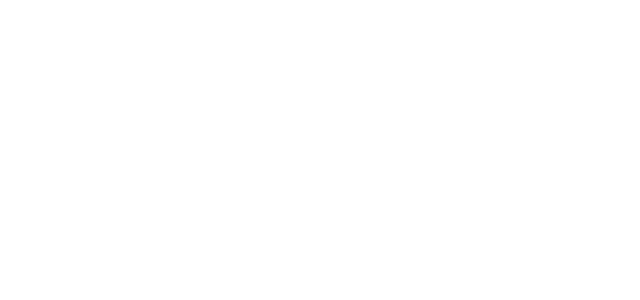
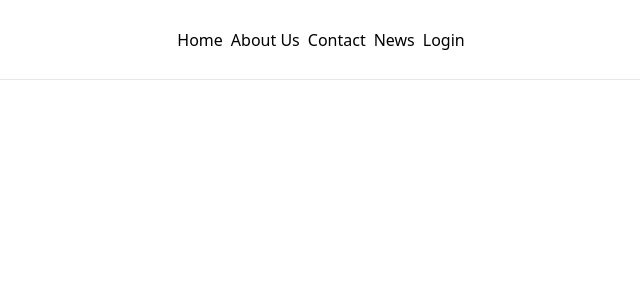
Before and after one commit to jan1924/harmony, a Next.js app: page / in a window 1280 px wide. Shown: the top 300 px of the page, without its empty margins (319-959 px from the left). Built offline with nearby package versions, Linux system fonts and the light colour scheme.

Commit message:
commit message here

```diff
--- a/src/app/layout.tsx
+++ b/src/app/layout.tsx
@@ -1,6 +1,7 @@
 import type { Metadata } from "next";
 import { Inter } from "next/font/google";
 import "./globals.css";
+import { Navbar } from "@/components/Navbar";
 
 const inter = Inter({ subsets: ["latin"] });
 
@@ -16,7 +17,9 @@
 }>) {
   return (
     <html lang="en">
-      <body className="min-h-screen flex flex-col">{children}</body>
+      <body className="min-h-screen flex flex-col">
+      <Navbar/>
+        {children}</body>
     </html>
   );
 }
--- a/src/app/page.tsx
+++ b/src/app/page.tsx
@@ -1,7 +1,7 @@
 'use client'
 
 import Image from "next/image";
-import Logo from "../../public/animation.gif"
+import Logo from "../../public/animation2.gif"
 import { useEffect, useState } from "react";
 export default function Home() {
   const [loading, setLoading] = useState(true);
@@ -15,8 +15,12 @@
   }, []);
 
   return (
-    <main className="bg-[#BFAE94] h-full">
-      {loading && <Image className="h-screen w-screen object-contain" src={Logo} alt="Animation" height={1080} width={1920}/>}
+    <main className="h-full">
+      {loading &&
+      <div className="bg-[#BFAE94] absolute inset-0 h-screen w-screen">
+      <Image className="h-full w-full object-contain" src={Logo} alt="Animation" height={1080} width={1920}/>
+      </div>
+      }
     </main>
   );
 }
--- /dev/null
+++ b/src/components/Navbar.tsx
@@ -0,0 +1,13 @@
+export const Navbar = ()=>{
+    return (
+        <header className="w-full h-20 border-b">
+            <ul className="flex gap-2 h-full items-center justify-center">
+                <li>Home</li>
+                <li>About Us</li>
+                <li>Contact</li>
+                <li>News</li>
+                <li>Login</li>
+            </ul>
+        </header>
+    )
+}
```
Also changed, not shown: public/animation2.gif (added).
